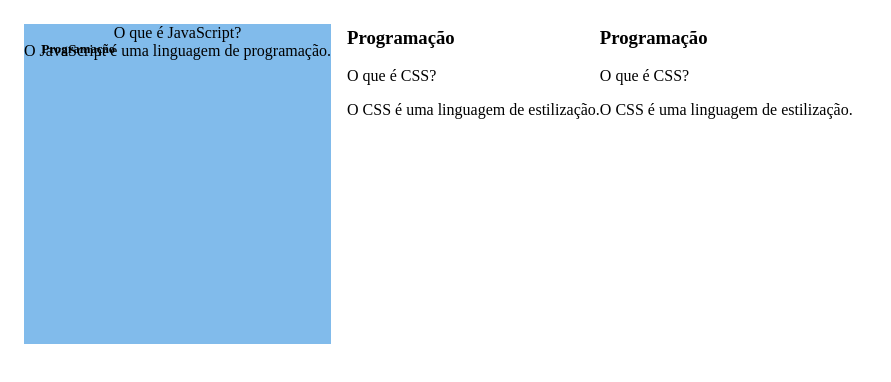
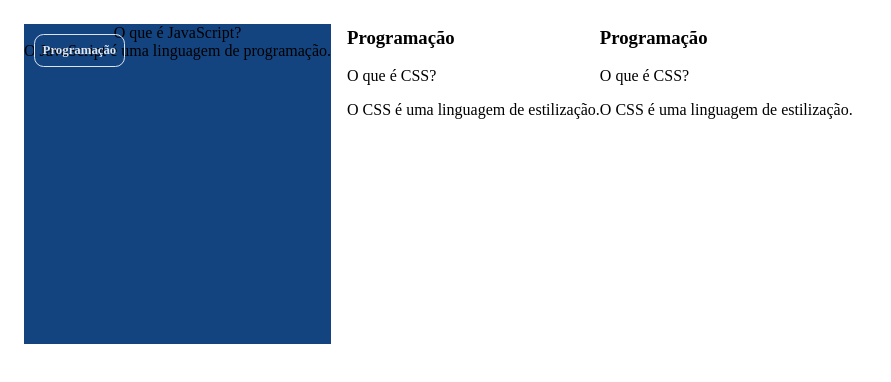
Before and after one commit to second0pition/cartao, a plain HTML site: page index.html in a window 1280 px wide. Shown: the whole page, without its empty margins (0-891 px from the left). Drawn offline with Linux system fonts and the light colour scheme; a web font is replaced by a local one.

Commit message:
Add files via upload

```diff
--- a/style.css
+++ b/style.css
@@ -1,4 +1,12 @@
 @import url('https://fonts.googleapis.com/css2?family=Bai+Jamjuree:ital,wght@0,200;0,300;0,400;0,500;0,600;0,700;1,200;1,300;1,400;1,500;1,600;1,700&display=swap');
+
+:root{
+
+  --text-color:#DBE4EF;
+  --card-front-color: #144480;
+  --card-back-color: #00F4BF;
+}
+
 
 body{
   background: url('assets/img/bg-desktop.webp');
```
